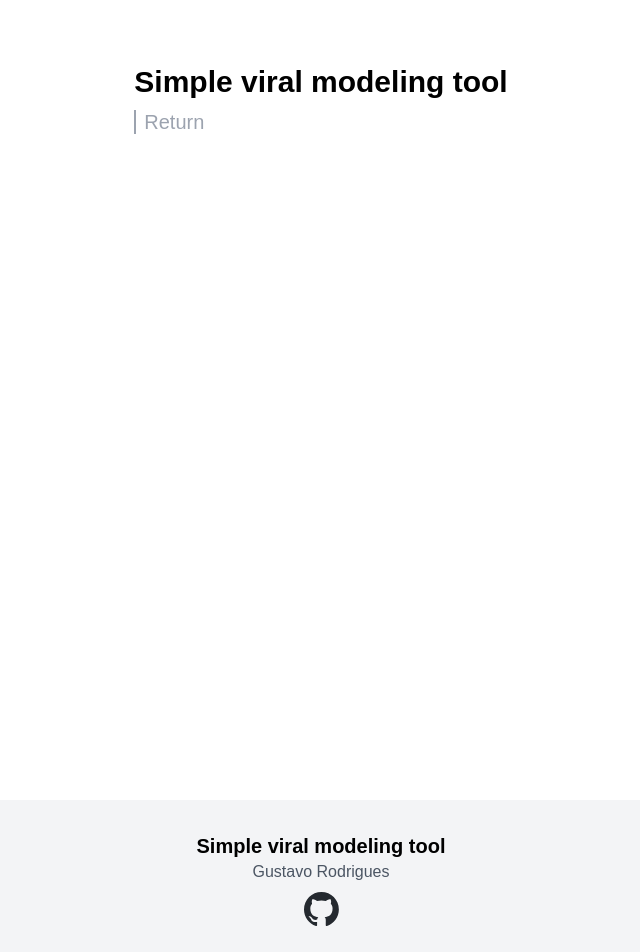
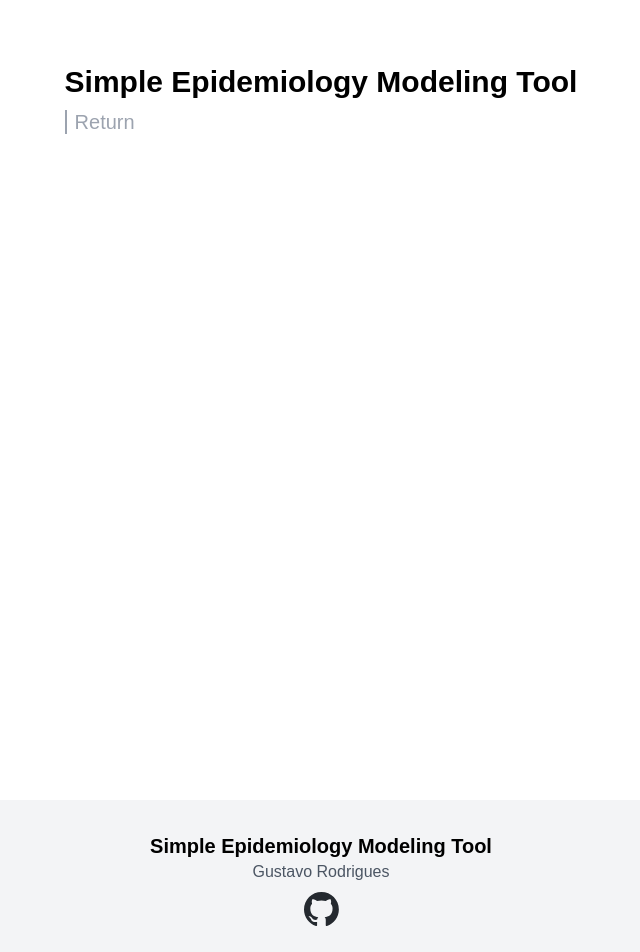
Before and after one commit to techgustavo/simple-epidemiology-modeling-tool, a Next.js app: page /explanation in a window 1280 px wide. Shown: the top 952 px of the page, without its empty margins (319-959 px from the left). Built offline with nearby package versions, Linux system fonts and the light colour scheme.

Commit message:
Changing titles and metadata

```diff
--- a/app/explanation/page.tsx
+++ b/app/explanation/page.tsx
@@ -7,7 +7,7 @@ export default function Home() {
       <div className="flex min-h-screen w-full flex-col items-center">
         <div className="m-16">
           <h1 className="text-3xl font-bold text-black">
-            Simple viral modeling tool
+            Simple Epidemiology Modeling Tool
           </h1>
           <div className="mt-2 flex items-center">
             <span className="mr-2 h-6 border-l-2 border-gray-400"></span>
--- a/app/layout.tsx
+++ b/app/layout.tsx
@@ -2,7 +2,7 @@ import type { Metadata } from 'next'
 import './globals.css'
 
 export const metadata: Metadata = {
-  title: 'Simple viral modeling tool',
+  title: 'Simple Epidemiology Modeling Tool',
   description: 'Generated by create next app',
 }
 
--- a/app/page.tsx
+++ b/app/page.tsx
@@ -10,7 +10,7 @@ export default function Home() {
       <div className="flex min-h-screen w-full flex-col items-center">
         <div className="p-16">
           <h1 className="text-3xl font-bold text-black">
-            Simple viral modeling tool
+            Simple Epidemiology Modeling Tool
           </h1>
           <div className="mt-2 flex items-center">
             <span className="mr-2 h-6 border-l-2 border-gray-400"></span>
--- a/components/Footer.tsx
+++ b/components/Footer.tsx
@@ -5,7 +5,7 @@ export const Footer = () => {
     <footer className="flex w-full flex-col items-center justify-center gap-2 bg-gray-100 p-8">
       <div className="text-center">
         <h2 className="text-xl font-bold text-black">
-          Simple viral modeling tool
+          Simple Epidemiology Modeling Tool
         </h2>
         <a
           href="https://github.com/techgustavo"
@@ -16,7 +16,7 @@ export const Footer = () => {
         </a>
       </div>
       <a
-        href="https://github.com/techgustavo/simple-viral-modeling-tool"
+        href="https://github.com/techgustavo/simple-epidemiology-modeling-tool"
         target="_blank"
         rel="noopener noreferrer"
       >
```
